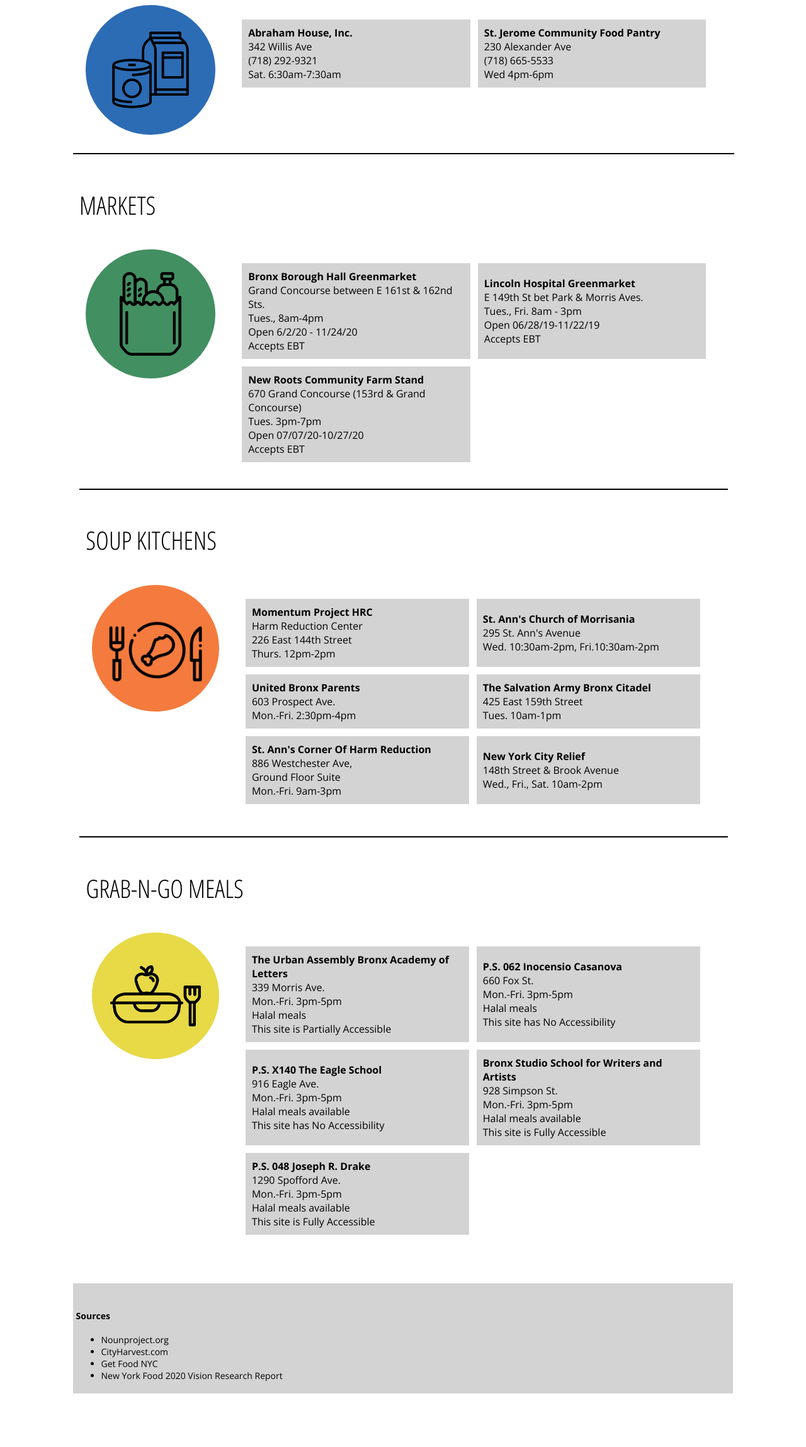
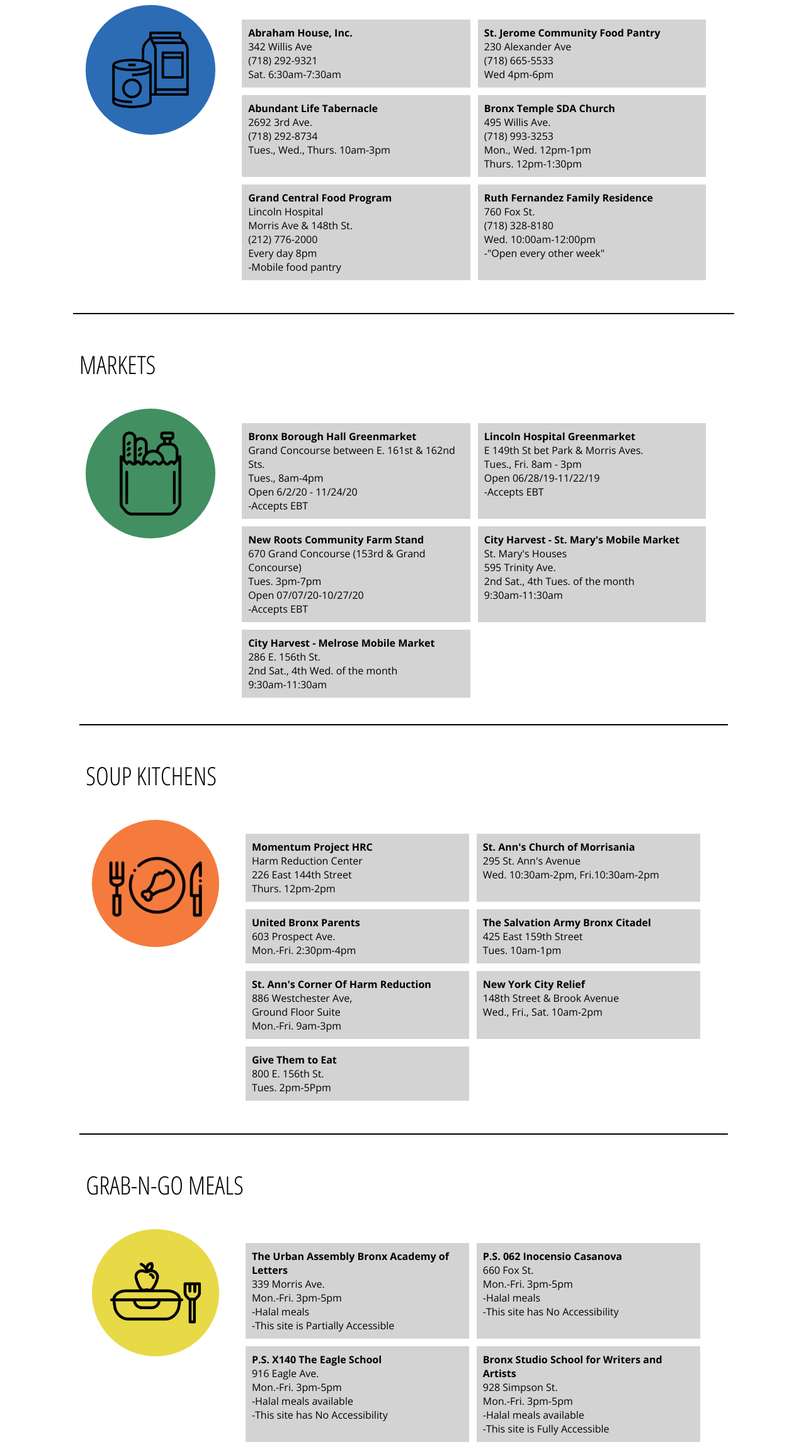
Before and after one commit to hkfullmer/Icon-Assignment, a plain HTML site: page docs/index.html in a window 1280 px wide. Shown: the part 1745-4043 px from the top of the page at 63% size. Before the commit the page ends 3981 px from the top, so only its background shows below. Drawn offline with nearby package versions, Linux system fonts and the light colour scheme.

Commit message:
Add files via upload

```diff
--- a/docs/index.html
+++ b/docs/index.html
@@ -94,7 +94,38 @@
 											(718) 665-5533<br>
 											Wed 4pm-6pm
 									</td>
-								</table>
+								</tr>
+								<tr>
+									<td><strong>Abundant Life Tabernacle</strong><br>
+										2692 3rd Ave.<br>
+										(718) 292-8734<br>
+										Tues., Wed., Thurs. 10am-3pm
+									</td>
+									<td>
+										<strong>Bronx Temple SDA Church</strong><br>
+										495 Willis Ave. <br>
+										(718) 993-3253 <br>
+										Mon., Wed. 12pm-1pm <br>
+										Thurs. 12pm-1:30pm
+									</td>
+								</tr>
+								<tr>
+									<td><a href="https://www.coalitionforthehomeless.org/our-programs/food/grand-central-food-program/grand-central-food-program-routes/"><strong>Grand Central Food Program</strong></a><br>
+									Lincoln Hospital<br>
+									Morris Ave & 148th St.<br>
+									(212) 776-2000<br>
+									Every day 8pm<br>
+									-Mobile food pantry
+									</td>
+									<td>
+										<a href="https://www.unlocal.org/wp-content/uploads/2020/03/1.-Food-Resources-5-boroughs.pdf"><strong>Ruth Fernandez Family Residence</strong></a><br>
+										760 Fox St. <br>
+										(718) 328-8180 <br>
+										Wed. 10:00am-12:00pm<br>
+										-"Open every other week"
+									</td>
+								</tr>
+							</table>
 						</div>
 					</div>
 			</div>
@@ -108,16 +139,18 @@
 						<table>
 							 <tr>
 							    <td><strong>Bronx Borough Hall Greenmarket</strong><br>
-								Grand Concourse between E 161st & 162nd Sts.<br>
+								Grand Concourse between E. 161st & 162nd Sts.<br>
 								Tues., 8am-4pm<br>
  								Open 6/2/20 - 11/24/20<br>
- 								Accepts EBT</td>
+ 								-Accepts EBT
+ 							</td>
 
 							<td><strong>Lincoln Hospital Greenmarket</strong><br>
 								E 149th St bet Park & Morris Aves.<br>
 								Tues., Fri. 8am - 3pm<br>
 								Open 06/28/19-11/22/19<br>
-								Accepts EBT</td>
+								-Accepts EBT
+							</td>
 							</tr>
 
 							<tr>
@@ -125,7 +158,22 @@
 								670 Grand Concourse (153rd & Grand Concourse)<br>
 								Tues. 3pm-7pm<br>
 								Open 07/07/20-10/27/20<br>
-								Accepts EBT</td>
+								-Accepts EBT
+							</td>
+
+								<td><a href="https://www.cityharvest.org/programs/bronx-mobile-markets/"><strong>City Harvest - St. Mary's Mobile Market</strong></a><br>
+									St. Mary's Houses <br>
+									595 Trinity Ave.<br>
+									2nd Sat., 4th Tues. of the month <br>
+									9:30am-11:30am
+								</td>
+							</tr>
+							<tr>
+								<td><a href="https://www.cityharvest.org/programs/queens-mobile-markets/"><strong>City Harvest - Melrose Mobile Market</strong></a><br>
+									286 E. 156th St. <br>
+									2nd Sat., 4th Wed. of the month <br>
+									9:30am-11:30am
+								</td>
 							</tr>
 						</table>
 					</div>
@@ -142,7 +190,8 @@
 								Harm Reduction Center<br>
 								226 East 144th Street<br>
 								Thurs. 12pm-2pm</td>
-							<td><strong>St. Ann's Church of Morrisania</strong><br>
+							<td>
+								<a href="https://sachr.org/"><strong>St. Ann's Church of Morrisania</strong></a><br>
 								295 St. Ann's Avenue <br>
 								Wed. 10:30am-2pm, Fri.10:30am-2pm</td>
 							</tr>
@@ -163,6 +212,12 @@
 								148th Street & Brook Avenue<br>
 								Wed., Fri., Sat. 10am-2pm</td>
 							</tr>
+							<tr>
+								<td><a href="https://access.nyc.gov/location/give-them-to-eat/"></a><strong>Give Them to Eat</strong><br>
+									800 E. 156th St. <br>
+									Tues. 2pm-5Ppm<br>
+								</td>
+							</tr>
 						</table>
 					</div>
 					</div>
@@ -178,41 +233,39 @@
 							<td><strong>The Urban Assembly Bronx Academy of Letters</strong><br>
 								339 Morris Ave.<br>
 								Mon.-Fri. 3pm-5pm<br>
- 								Halal meals<br>
- 								This site is Partially Accessible </td>
+ 								-Halal meals<br>
+ 								-This site is Partially Accessible </td>
 							<td><strong>P.S. 062 Inocensio Casanova</strong><br>
 								660 Fox St.<br>
 								Mon.-Fri. 3pm-5pm<br>
- 								Halal meals<br>
- 								This site has No Accessibility</td>
+ 								-Halal meals<br>
+ 								-This site has No Accessibility</td>
  						</tr>
  						<tr>
 							<td><strong>P.S. X140 The Eagle School</strong><br>
 								916 Eagle Ave.<br>
 								Mon.-Fri. 3pm-5pm<br>
-								Halal meals available<br>
- 								This site has No Accessibility</td>
+								-Halal meals available<br>
+ 								-This site has No Accessibility</td>
 							<td><strong>Bronx Studio School for Writers and Artists</strong><br>
 								928 Simpson St.<br>
  								Mon.-Fri. 3pm-5pm<br>
-								Halal meals available<br>
- 								This site is Fully Accessible</td>
+								-Halal meals available<br>
+ 								-This site is Fully Accessible</td>
  						</tr>
  						<tr>
  							<td><strong>P.S. 048 Joseph R. Drake</strong><br>
  								1290 Spofford Ave.<br>
  								Mon.-Fri. 3pm-5pm<br>
-								Halal meals available<br>
- 								This site is Fully Accessible</td>
+								-Halal meals available<br>
+ 								-This site is Fully Accessible</td>
  						</tr>
 						</table>
 						</div>
 					</div>
 			</div>
 	</div>
-	<br>
 </body>
-
 		<div id="footer">
 			<h4>Sources</h4>
 				<ul>
--- a/docs/styles.css
+++ b/docs/styles.css
@@ -162,6 +162,7 @@ h2{
       background-color: lightgrey;
       width: 50%;
       height: auto;
+      vertical-align: text-top;
     }
 
     .bottom-foodlists h5{
@@ -171,7 +172,7 @@ h2{
 #footer {
   background-color: lightgrey;
   font-family: Open Sans, sans-serif;
-  padding: 5px;
+  padding: 10px;
   font-size: 14px;
 }
   h4 {
```
